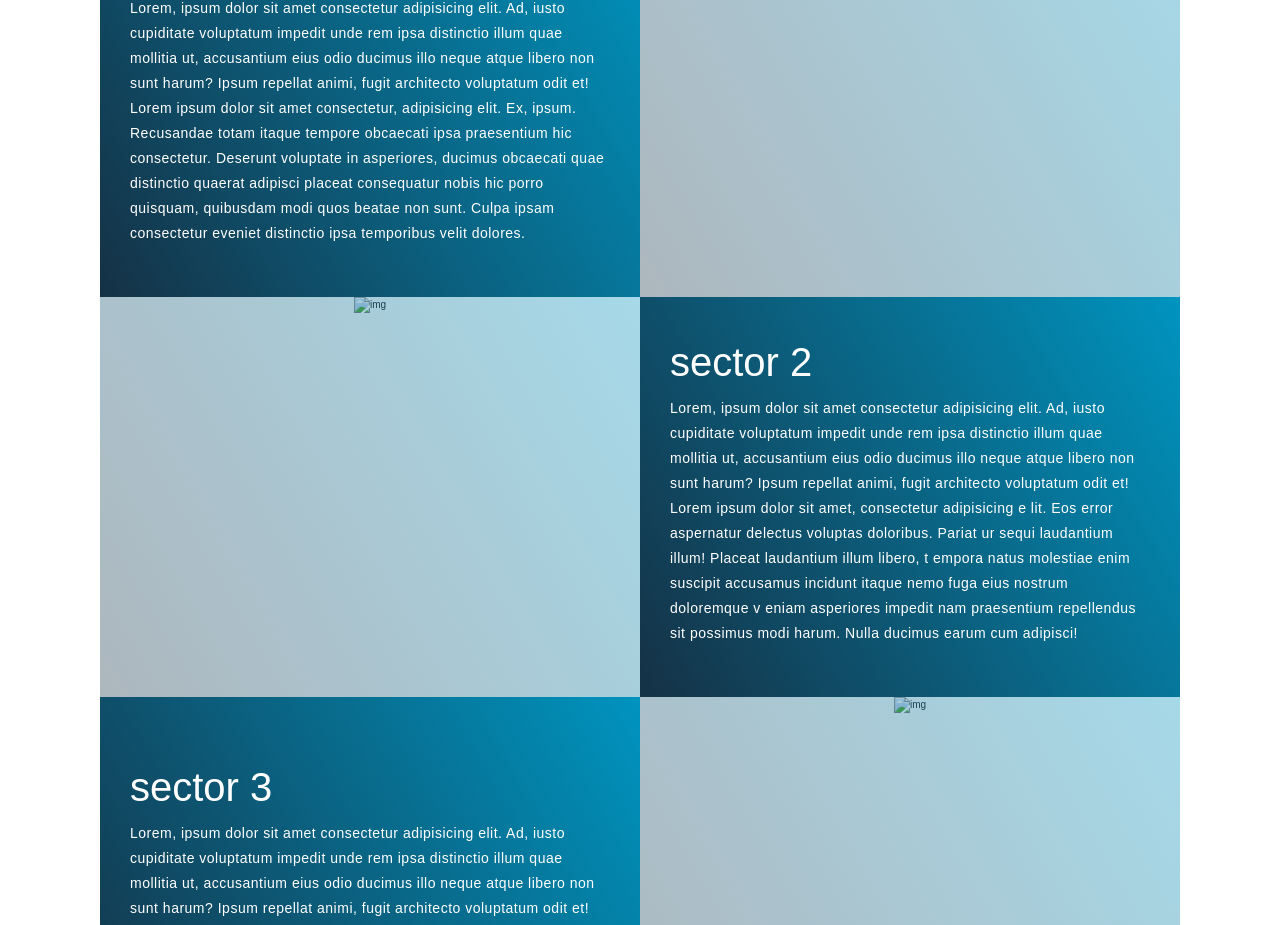
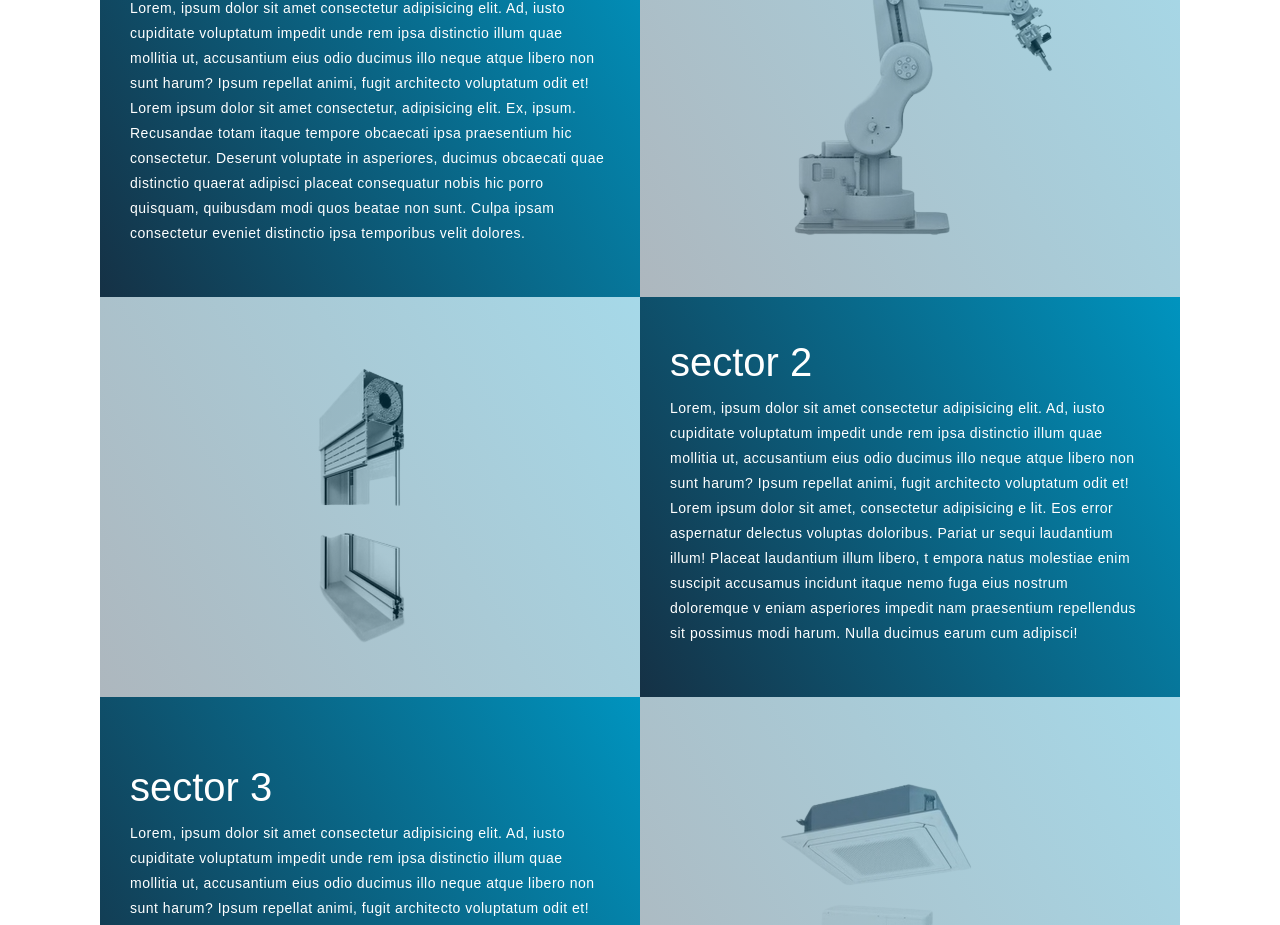
Before and after one commit to Fatma-taieb/miral_motors, a plain HTML site: page secteurs_en.html in a window 1280 px wide. Shown: the part 392-1317 px from the top of the page. Drawn offline with nearby package versions, Linux system fonts and the light colour scheme.

Commit message:
secteurs_en.html
Signed-off-by: Fatma-taieb <109280530+Fatma-taieb@users.noreply.github.com>

```diff
--- a/secteurs_en.html
+++ b/secteurs_en.html
@@ -61,7 +61,7 @@
                             sunt. Culpa ipsam consectetur eveniet distinctio ipsa temporibus velit dolores.</p>
                     </div>
                     <div class="project-img">
-                        <center><img src="./img/ROBOTICS.png" alt="img"></center>
+                        <center><img src="ROBOTICS.png" alt="img"></center>
                     </div>
                 </div>
                 <div class="project-item">
@@ -89,7 +89,7 @@
                             earum cum adipisci!</p>
                     </div>
                     <div class="project-img">
-                        <center><img src="./img/ROLLER_SHUTTER.png" alt="img"></center>
+                        <center><img src="ROLLER_SHUTTER.png" alt="img"></center>
                     </div>
                 </div>
                 <div class="project-item">
@@ -113,7 +113,7 @@
                             minus quae sed animi.</p>
                     </div>
                     <div class="project-img">
-                        <center><img src="./img/HVAC.png" alt="img"></center>
+                        <center><img src="HVAC.png" alt="img"></center>
                     </div>
                 </div>
                 <div class="project-item">
@@ -139,7 +139,7 @@
                             id aspernatur! Ullam alias assumenda atque?</p>
                     </div>
                     <div class="project-img">
-                        <center><img src="./img/EV_AND_E_MOBILITY.png" alt="img"></center>
+                        <center><img src="EV_AND_E_MOBILITY.png" alt="img"></center>
                     </div>
                 </div>
 
```
